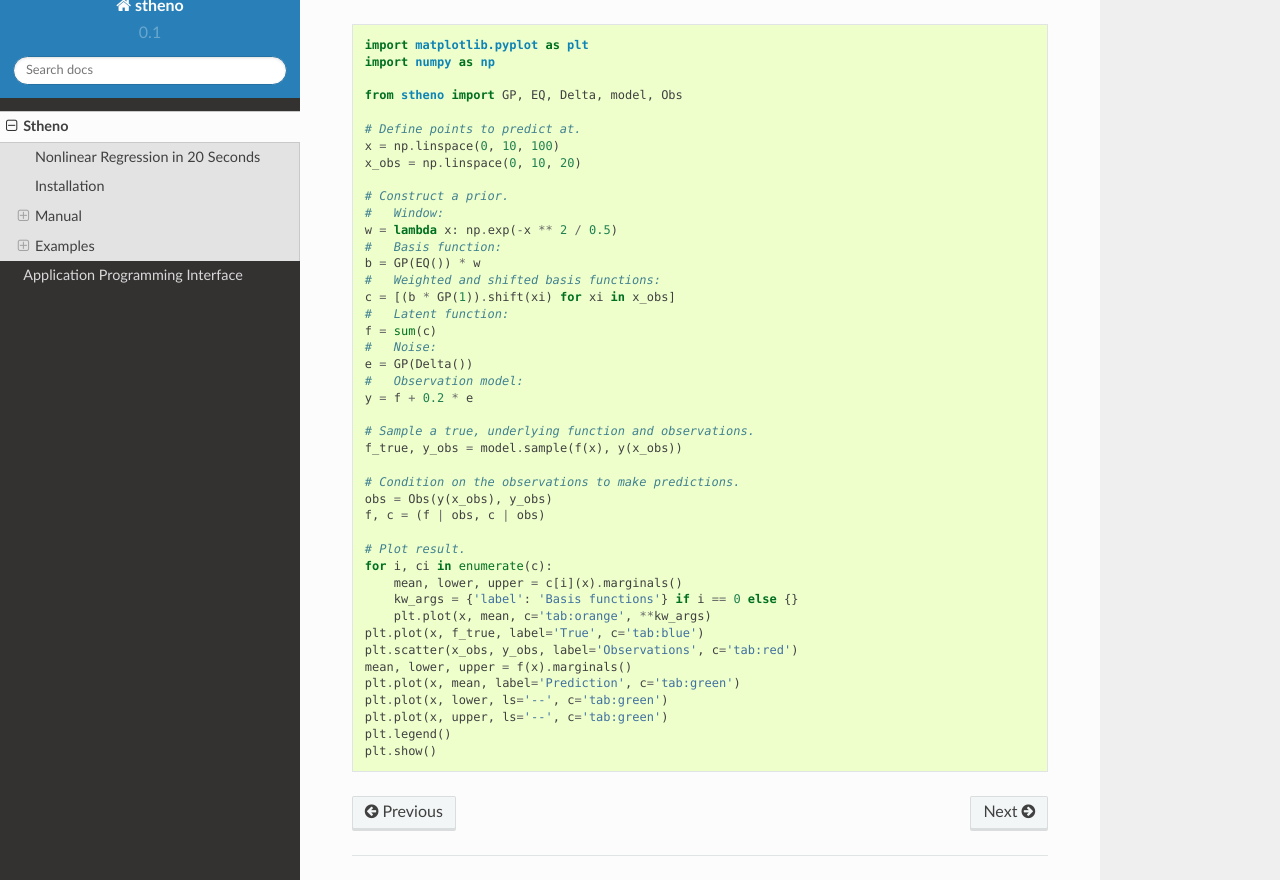
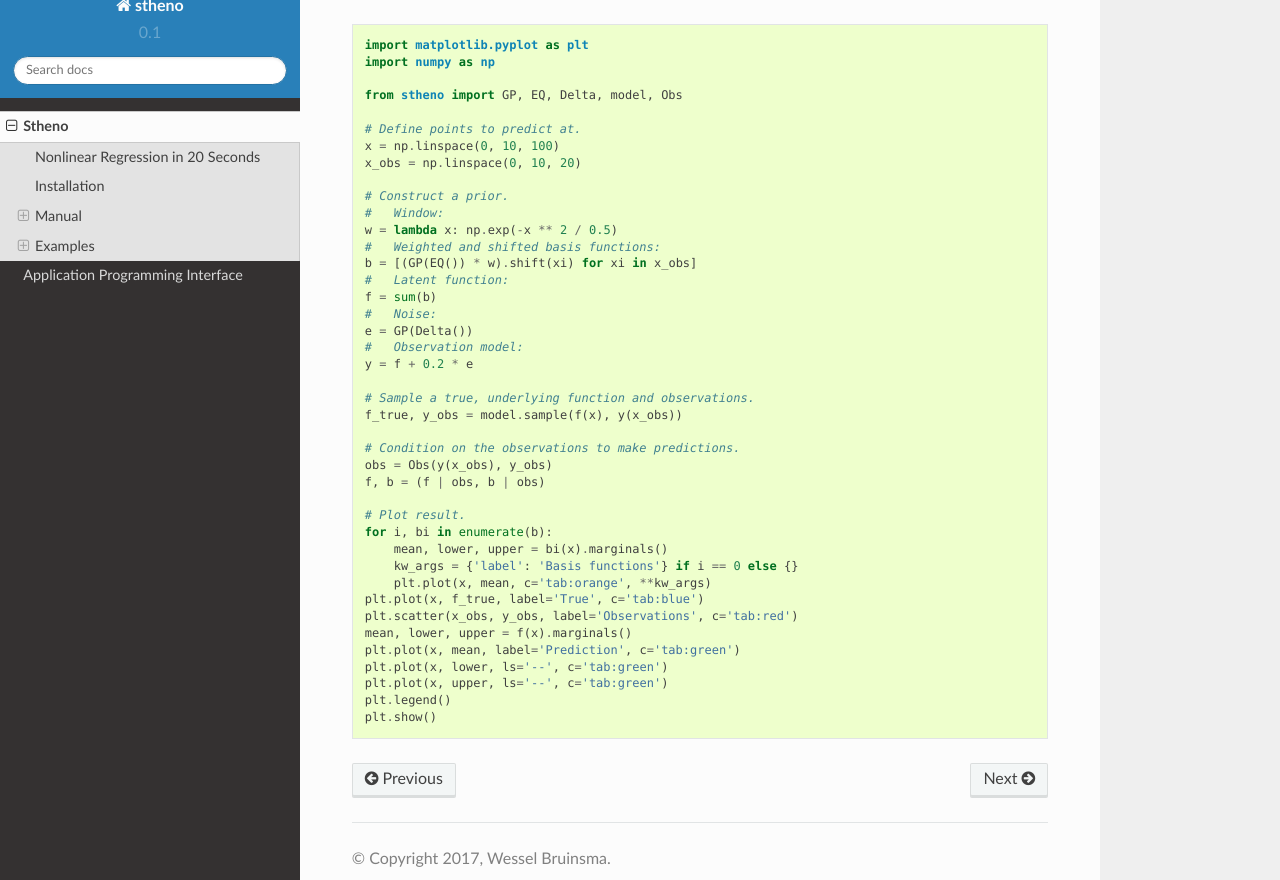
Before and after one commit to wesselb/stheno, a Sphinx documentation site: the page built from doc/readme.rst, in a window 1280 px wide and 900 px high, scrolled down 32629 px, cut to the strip 20-900 px from the top of the window. Built offline with Sphinx 7.4.7 and the Read the Docs theme 2.0.0, drawn with Linux system fonts in a browser that asks for light colours.

```diff
--- a/doc/readme.rst
+++ b/doc/readme.rst
@@ -1660,12 +1660,10 @@ Smoothing with Nonparametric Basis Functions
     # Construct a prior.
     #   Window:
     w = lambda x: np.exp(-x ** 2 / 0.5)
-    #   Basis function:
-    b = GP(EQ()) * w
     #   Weighted and shifted basis functions:
-    c = [(b * GP(1)).shift(xi) for xi in x_obs]
+    b = [(GP(EQ()) * w).shift(xi) for xi in x_obs]
     #   Latent function:
-    f = sum(c)
+    f = sum(b)
     #   Noise:
     e = GP(Delta())
     #   Observation model:
@@ -1676,11 +1674,11 @@ Smoothing with Nonparametric Basis Functions
 
     # Condition on the observations to make predictions.
     obs = Obs(y(x_obs), y_obs)
-    f, c = (f | obs, c | obs)
+    f, b = (f | obs, b | obs)
 
     # Plot result.
-    for i, ci in enumerate(c):
-        mean, lower, upper = c[i](x).marginals()
+    for i, bi in enumerate(b):
+        mean, lower, upper = bi(x).marginals()
         kw_args = {'label': 'Basis functions'} if i == 0 else {}
         plt.plot(x, mean, c='tab:orange', **kw_args)
     plt.plot(x, f_true, label='True', c='tab:blue')
```
Also changed, not shown: README.md (+5 -7 lines), readme_example11_nonparametric_basis.py (+5 -7 lines).
